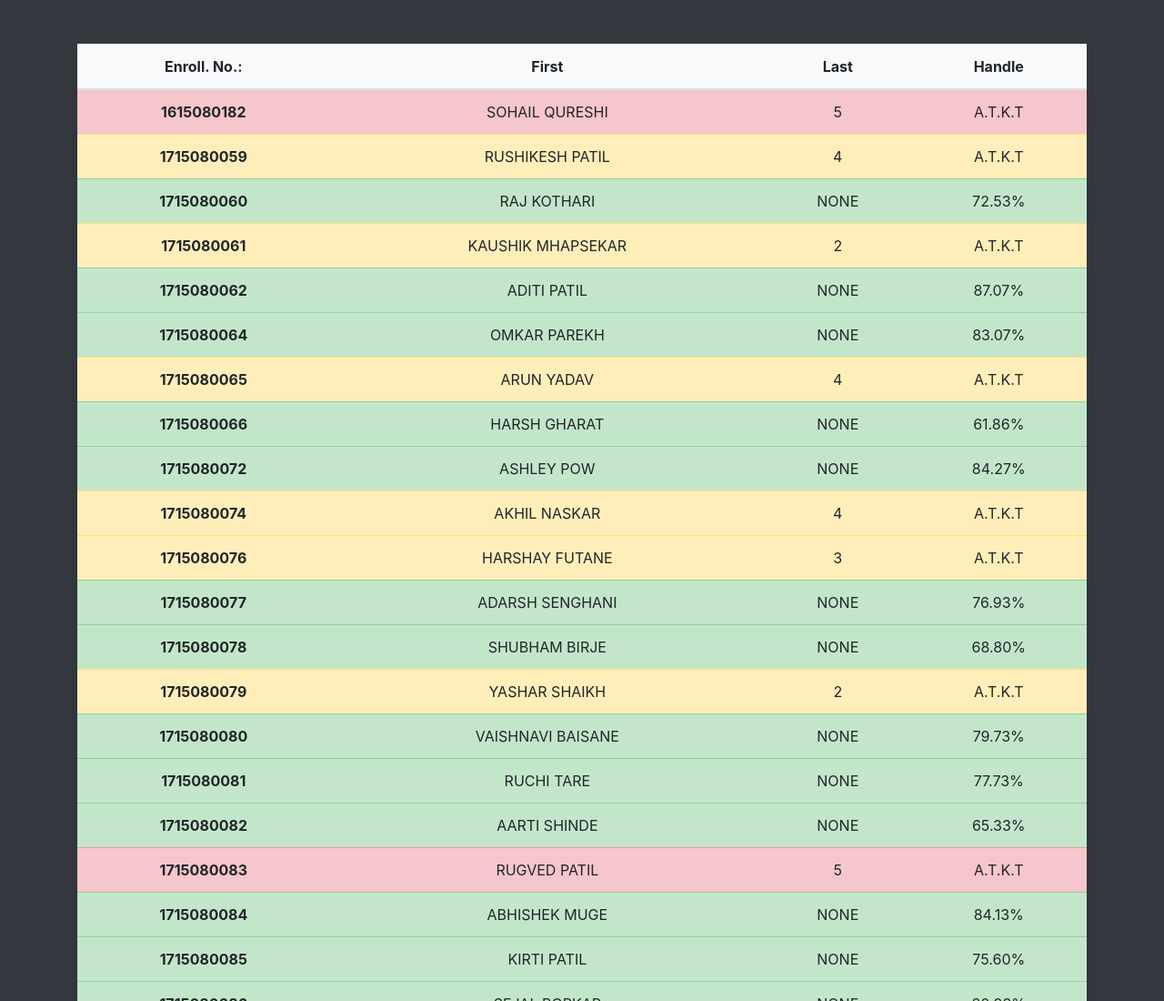
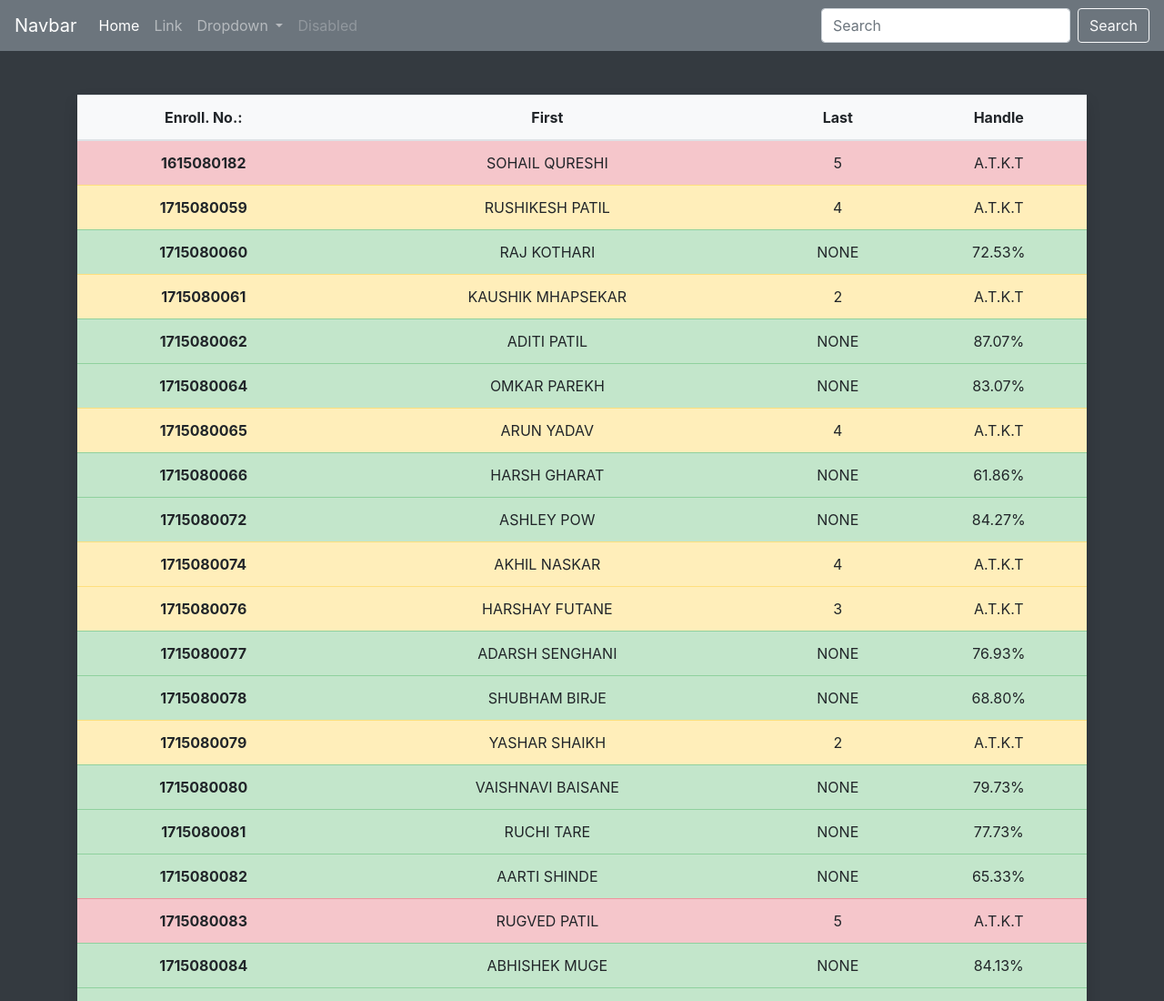
Before and after one commit to A1K2S3/sem3data, a website: page public/index.html in a window 1280 px wide. Shown: the top 1100 px of the page at 91% size. Drawn offline with nearby package versions, Linux system fonts and the light colour scheme.

Commit message:
Heroku example

```diff
--- a/public/index.html
+++ b/public/index.html
@@ -25,7 +25,41 @@
 	<title> SYCO | Semester III </title>
 </head>
 <body class="bg-dark">
+	<nav class="navbar navbar-expand-lg navbar-dark bg-secondary">
+		<a class="navbar-brand" href="#">Navbar</a>
+		<button class="navbar-toggler" type="button" data-toggle="collapse" data-target="#navbarSupportedContent" aria-controls="navbarSupportedContent" aria-expanded="false" aria-label="Toggle navigation">
+			<span class="navbar-toggler-icon"></span>
+		</button>
 
+		<div class="collapse navbar-collapse" id="navbarSupportedContent">
+			<ul class="navbar-nav mr-auto">
+				<li class="nav-item active">
+					<a class="nav-link" href="#">Home <span class="sr-only">(current)</span></a>
+				</li>
+				<li class="nav-item">
+					<a class="nav-link" href="#">Link</a>
+				</li>
+				<li class="nav-item dropdown">
+					<a class="nav-link dropdown-toggle" href="#" id="navbarDropdown" role="button" data-toggle="dropdown" aria-haspopup="true" aria-expanded="false">
+						Dropdown
+					</a>
+					<div class="dropdown-menu" aria-labelledby="navbarDropdown">
+						<a class="dropdown-item" href="#">Action</a>
+						<a class="dropdown-item" href="#">Another action</a>
+						<div class="dropdown-divider"></div>
+						<a class="dropdown-item" href="#">Something else here</a>
+					</div>
+				</li>
+				<li class="nav-item">
+					<a class="nav-link disabled" href="#" tabindex="-1" aria-disabled="true">Disabled</a>
+				</li>
+			</ul>
+			<form class="form-inline my-2 my-lg-0">
+				<input class="form-control mr-sm-2" type="search" placeholder="Search" aria-label="Search">
+				<button class="btn btn-outline-light my-2 my-sm-0" type="submit">Search</button>
+			</form>
+		</div>
+	</nav>
 	<div class="container mt-5">
 		<div class="wrapper-table-data  rounded-top shadow bg-white">
 			<table class="table table-hover ">
```
